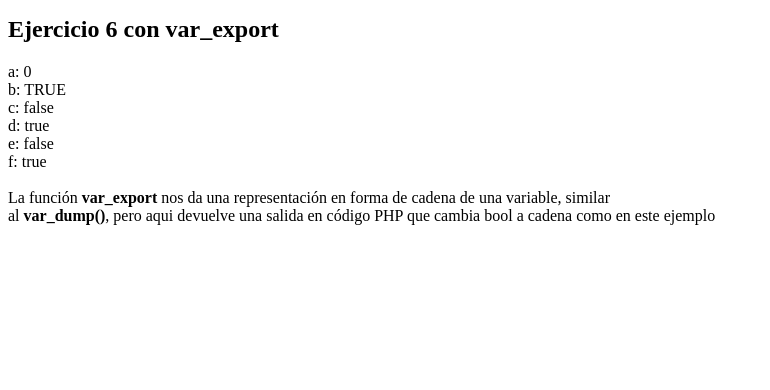
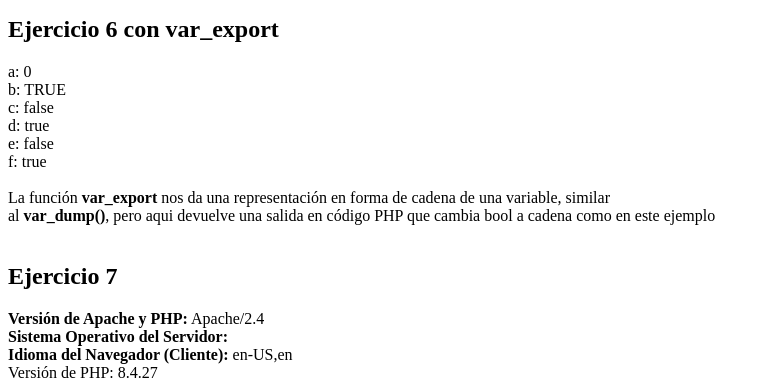
Before and after one commit to ObedEsp/tecweb, a PHP site: page / in a window 1280 px wide. Shown: the part 1482-1872 px from the top of the page, without its empty margins (0-770 px from the left). Before the commit the page ends 1707 px from the top, so only its background shows below. Run offline with PHP 8.4, Linux system fonts and the light colour scheme; data that the repository does not hold is empty.

Commit message:
Se realizo ejercicio 7

```diff
--- a/practicas/p04/index.php
+++ b/practicas/p04/index.php
@@ -174,6 +174,16 @@
         al <b>var_dump()</b>, pero aqui devuelve una salida en código PHP que cambia bool a cadena como en este ejemplo <br /><br />";
     ?>
 
+    <h2>Ejercicio 7</h2>
+    <?php
+        echo "<b>Versión de Apache y PHP:</b> " . $_SERVER['SERVER_SOFTWARE'] . "<br />";
+        echo "<b>Sistema Operativo del Servidor:</b> " . $_SERVER['SERVER_SIGNATURE'] . "<br />";
+        echo "<b>Idioma del Navegador (Cliente):</b> " . $_SERVER['HTTP_ACCEPT_LANGUAGE'] . "<br />";
+    ?>
+
+    <?php
+    echo 'Versión de PHP: ' . phpversion();
+    ?>
 
 </body>
 </html>
```
